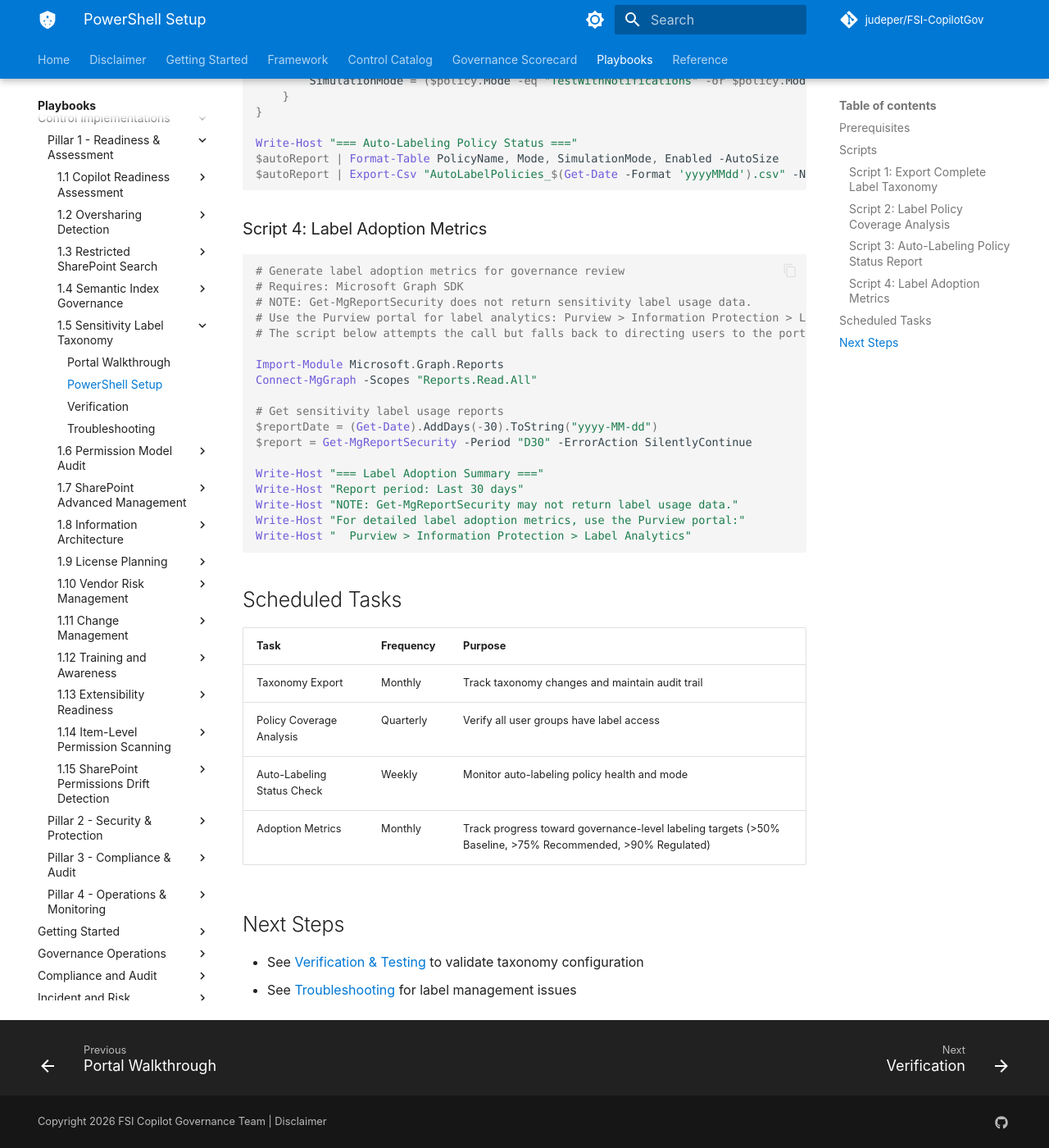
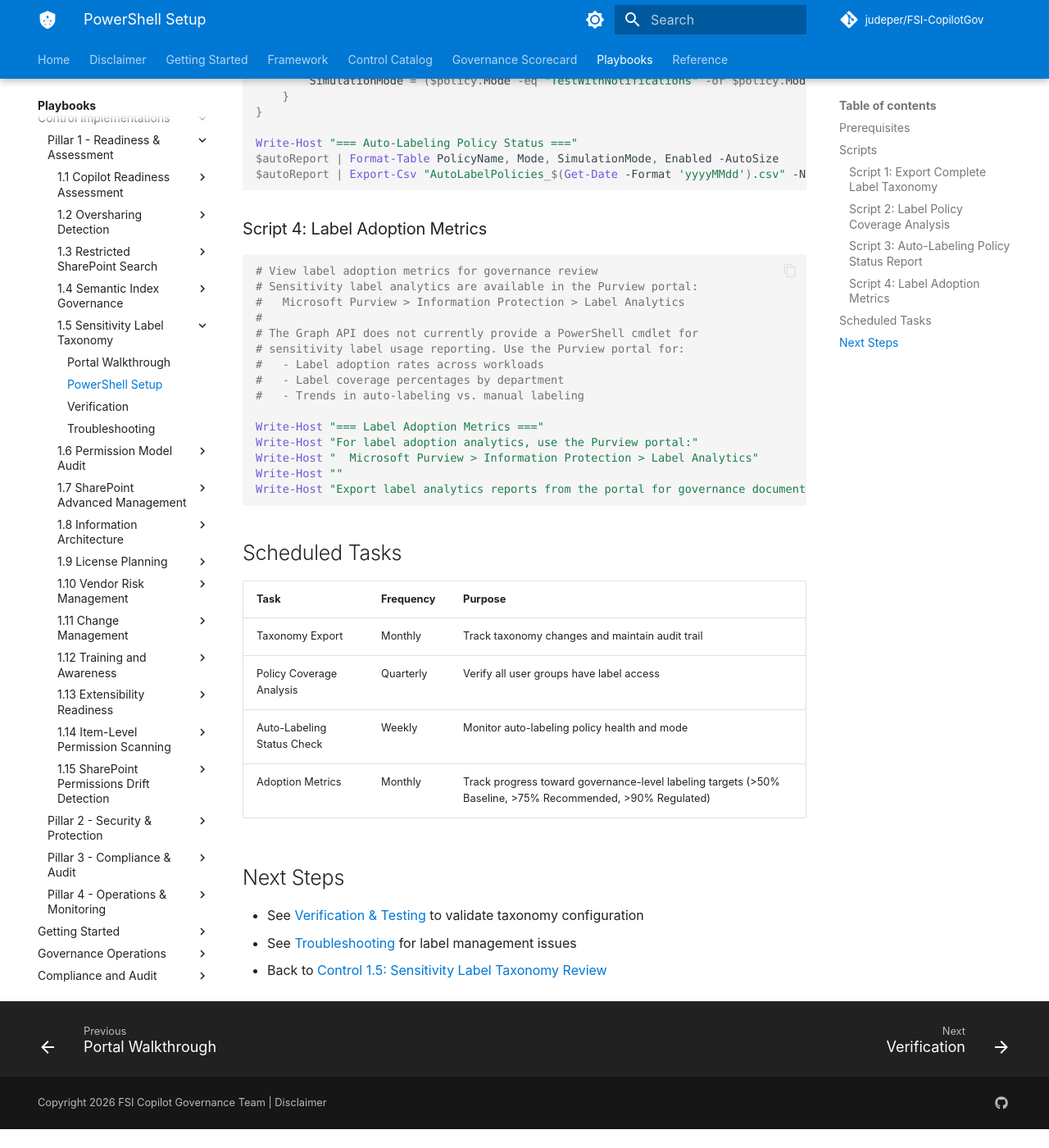
Before and after one commit to judeper/FSI-CopilotGov, an MkDocs documentation site: the page built from docs/playbooks/control-implementations/1.5/powershell-setup.md, in a window 1280 px wide and 1400 px high, scrolled down 2117 px. Shown: the whole window at 82% size. Built offline with MkDocs 1.6.1 and Material for MkDocs 9.7.7, drawn with Linux system fonts in a browser that asks for light colours; comment, search, counter and statistics services are not loaded; after the commit the page ends 3494 px from its top, so only the background shows below that; some of the changed text lies outside the part shown.

Commit message:
fix(control-1.5): AI Council deep review — label inheritance claims, invalid cmdlet, AIP deprecation
Council findings addressed:
- Soften Copilot label inheritance claims (behavior varies by workload, add verification notes)
- Soften 'Copilot Restricted' sublabel claims (add verification guidance)
- Replace auto-labeling 'Copilot provenance' triggers with supported content-based conditions
- Remove invalid Get-MgReportSecurity cmdlet, point to Purview portal for label analytics
- Replace deprecated AIP unified labeling client with built-in labeling guidance
- Fix GLBA Safeguards Rule → GLBA §501(b) in compliance mapping
- Fix role names to canonical forms
- Add playbook backlinks

Co-authored-by: Copilot <223556219+Copilot@users.noreply.github.com>

````diff
--- a/docs/playbooks/control-implementations/1.5/powershell-setup.md
+++ b/docs/playbooks/control-implementations/1.5/powershell-setup.md
@@ -5,7 +5,7 @@ Automation scripts for auditing and managing the sensitivity label taxonomy.
 ## Prerequisites
 
 - Security & Compliance PowerShell module (`ExchangeOnlineManagement`)
-- Information Protection Administrator or Compliance Administrator role
+- Information Protection Administrator or Purview Compliance Admin role
 - Microsoft 365 E5 or E5 Compliance license
 
 ## Scripts
@@ -103,24 +103,21 @@ $autoReport | Export-Csv "AutoLabelPolicies_$(Get-Date -Format 'yyyyMMdd').csv"
 ### Script 4: Label Adoption Metrics
 
 ```powershell
-# Generate label adoption metrics for governance review
-# Requires: Microsoft Graph SDK
-# NOTE: Get-MgReportSecurity does not return sensitivity label usage data.
-# Use the Purview portal for label analytics: Purview > Information Protection > Label Analytics.
-# The script below attempts the call but falls back to directing users to the portal.
+# View label adoption metrics for governance review
+# Sensitivity label analytics are available in the Purview portal:
+#   Microsoft Purview > Information Protection > Label Analytics
+#
+# The Graph API does not currently provide a PowerShell cmdlet for
+# sensitivity label usage reporting. Use the Purview portal for:
+#   - Label adoption rates across workloads
+#   - Label coverage percentages by department
+#   - Trends in auto-labeling vs. manual labeling
 
-Import-Module Microsoft.Graph.Reports
-Connect-MgGraph -Scopes "Reports.Read.All"
-
-# Get sensitivity label usage reports
-$reportDate = (Get-Date).AddDays(-30).ToString("yyyy-MM-dd")
-$report = Get-MgReportSecurity -Period "D30" -ErrorAction SilentlyContinue
-
-Write-Host "=== Label Adoption Summary ==="
-Write-Host "Report period: Last 30 days"
-Write-Host "NOTE: Get-MgReportSecurity may not return label usage data."
-Write-Host "For detailed label adoption metrics, use the Purview portal:"
-Write-Host "  Purview > Information Protection > Label Analytics"
+Write-Host "=== Label Adoption Metrics ==="
+Write-Host "For label adoption analytics, use the Purview portal:"
+Write-Host "  Microsoft Purview > Information Protection > Label Analytics"
+Write-Host ""
+Write-Host "Export label analytics reports from the portal for governance documentation."
 ```
 
 ## Scheduled Tasks
@@ -136,3 +133,4 @@ Write-Host "  Purview > Information Protection > Label Analytics"
 
 - See [Verification & Testing](verification-testing.md) to validate taxonomy configuration
 - See [Troubleshooting](troubleshooting.md) for label management issues
+- Back to [Control 1.5: Sensitivity Label Taxonomy Review](../../../controls/pillar-1-readiness/1.5-sensitivity-label-taxonomy-review.md)
````
Also changed, not shown: docs/controls/pillar-1-readiness/1.5-sensitivity-label-taxonomy-review.md (+8 -8 lines), docs/playbooks/control-implementations/1.5/portal-walkthrough.md (+2 -1 lines), docs/playbooks/control-implementations/1.5/troubleshooting.md (+3 -2 lines), docs/playbooks/control-implementations/1.5/verification-testing.md (+2 -1 lines).
